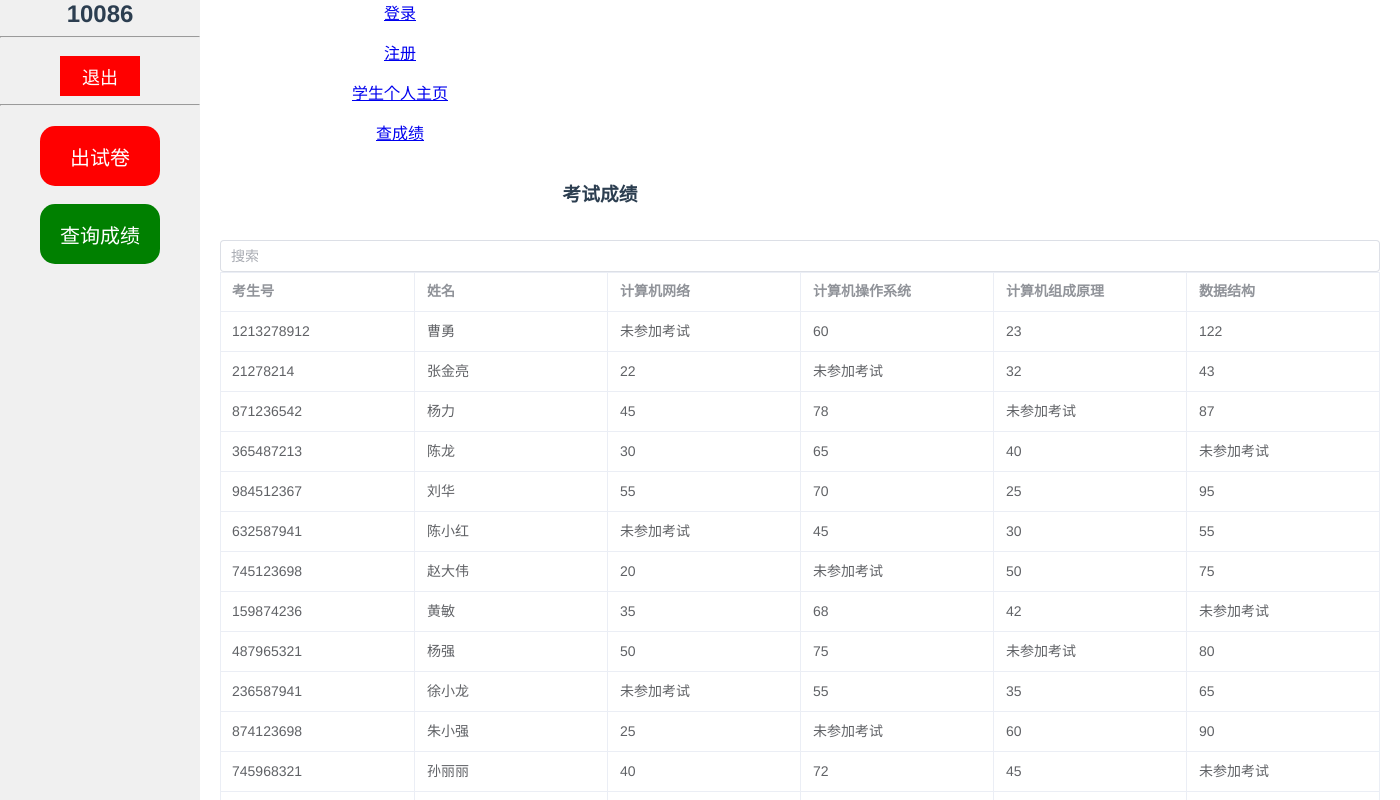
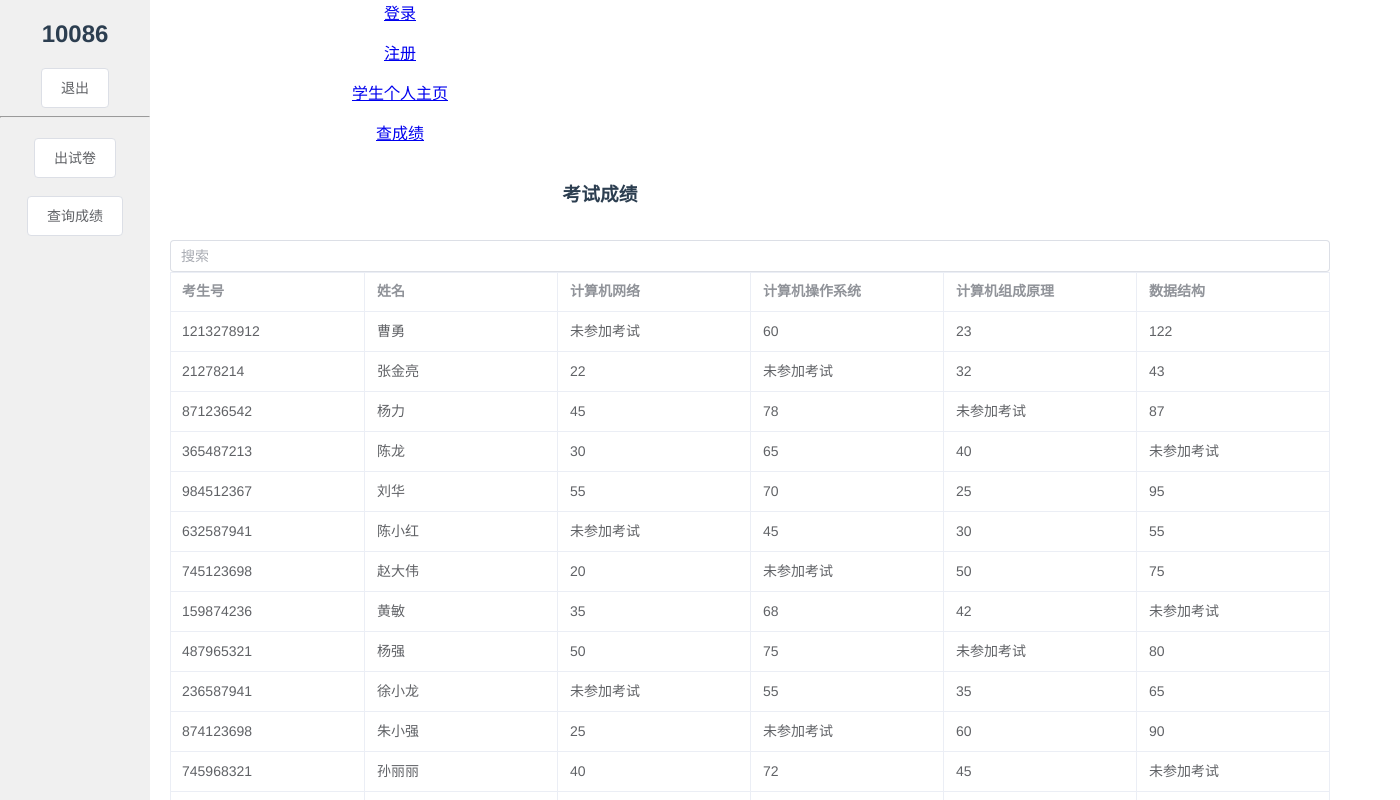
Before and after one commit to yuuki2022/myweb, a Vue app in the folder myvue/: page /gradelookup in a window 1280 px wide. Shown: the top 800 px of the page, 1400 px wide, since content can reach past the window. Built offline with nearby package versions, Linux system fonts and the light colour scheme.

Commit message:
查询成绩更好看了

```diff
--- a/myvue/src/components/GradeLookup.vue
+++ b/myvue/src/components/GradeLookup.vue
@@ -1,18 +1,51 @@
 <template>
     <div class="common-layout">
         <el-container>
-            <el-aside width="200px">
-                <span class="username">10086</span>
-                <hr>
-                <button @click="logout" class="logout">退出</button>
+            <el-aside width=150px>
+
+
+
+
+
+
+
+
+
+
+
+
+                <div class="username">10086</div>
+                <!-- <button @click="logout" class="logout">退出</button> -->
+                <el-button plain @click="logout" size="large">退出</el-button>
                 <hr>
                 <div class="buttons">
-                    <button class="red">出试卷</button>
+                    <el-button plain size="large">出试卷</el-button>
                     <br>
-                    <button @click="Togradelookup" class="green">查询成绩</button>
+                    <el-button @click="Togradelookup" class="green" size="large">查询成绩</el-button>
                     <br>
                     <!-- <button class="purple">检查结果</button> -->
                 </div>
+
+
+
+
+
+
+
+
+
+
+
+
+
+
+
+
+
+
+
+
+
             </el-aside>
             <el-container>
                 <el-header>
@@ -21,28 +54,28 @@
                 <el-main>
                     <div class="score">
                         <el-input v-model="searchText" placeholder="搜索" @input="handleSearch"></el-input>
-                        <el-table :data="filteredData" height="600" border=true >
+                        <el-table :data="filteredData" height="600" border=true>
                             <!-- 表格列 -->
-                            <el-table-column prop="id" label="考生号" ></el-table-column>
-                            <el-table-column prop="name" label="姓名 " ></el-table-column>
-                            <el-table-column prop="net" label="计算机网络" >
+                            <el-table-column prop="id" label="考生号"></el-table-column>
+                            <el-table-column prop="name" label="姓名 "></el-table-column>
+                            <el-table-column prop="net" label="计算机网络">
                                 <template #default="{ row }">
                                     {{ row.net || '未参加考试' }}
                                 </template>
                             </el-table-column>
-                            <el-table-column prop="os" label="计算机操作系统" >
+                            <el-table-column prop="os" label="计算机操作系统">
 
                                 <template #default="{ row }">
                                     {{ row.os || '未参加考试' }}
                                 </template>
                             </el-table-column>
-                            <el-table-column prop="compo" label="计算机组成原理" >
+                            <el-table-column prop="compo" label="计算机组成原理">
 
                                 <template #default="{ row }">
                                     {{ row.compo || '未参加考试' }}
                                 </template>
                             </el-table-column>
-                            <el-table-column prop="ds" label="数据结构" >
+                            <el-table-column prop="ds" label="数据结构">
 
                                 <template #default="{ row }">
                                     {{ row.ds || '未参加考试' }}
@@ -1189,6 +1222,7 @@ export default {
         };
 
     },
+
     computed: {
         filteredData() {
             return this.examers.filter(item => {
@@ -1246,7 +1280,7 @@ interface User {
 
 }
 
-.el-header{
+.el-header {
     margin-left: 50%;
     size: 40pt;
 }
@@ -1261,16 +1295,16 @@ interface User {
 
 }
 
-.el-main{
+.el-main {
     width: 150%;
-    margin: 0% 25%;
+    margin: 0% 150px;
     border-collapse: collapse;
 }
 
 .username {
     font-size: 24px;
     font-weight: bold;
-    padding: 10px;
+    padding: 20px;
 }
 
 .logout {
@@ -1296,6 +1330,7 @@ interface User {
 
 }
 
+/*
 .buttons button {
     width: 120px;
     height: 60px;
@@ -1303,7 +1338,7 @@ interface User {
     border-radius: 15px;
     color: white;
     font-size: 20px;
-}
+} */
 
 .red {
     background-color: red;
@@ -1323,15 +1358,16 @@ interface User {
     border-collapse: collapse;
 }
 
-.colgroup{
+.colgroup {
     padding: 10px;
     border: 1px solid black;
     text-align: center;
     background-color: #D9D9D9;
-;
+    ;
 
 }
-.el-table__row{
+
+.el-table__row {
     padding: 10px;
     border: 1px solid black;
     text-align: center;
```
